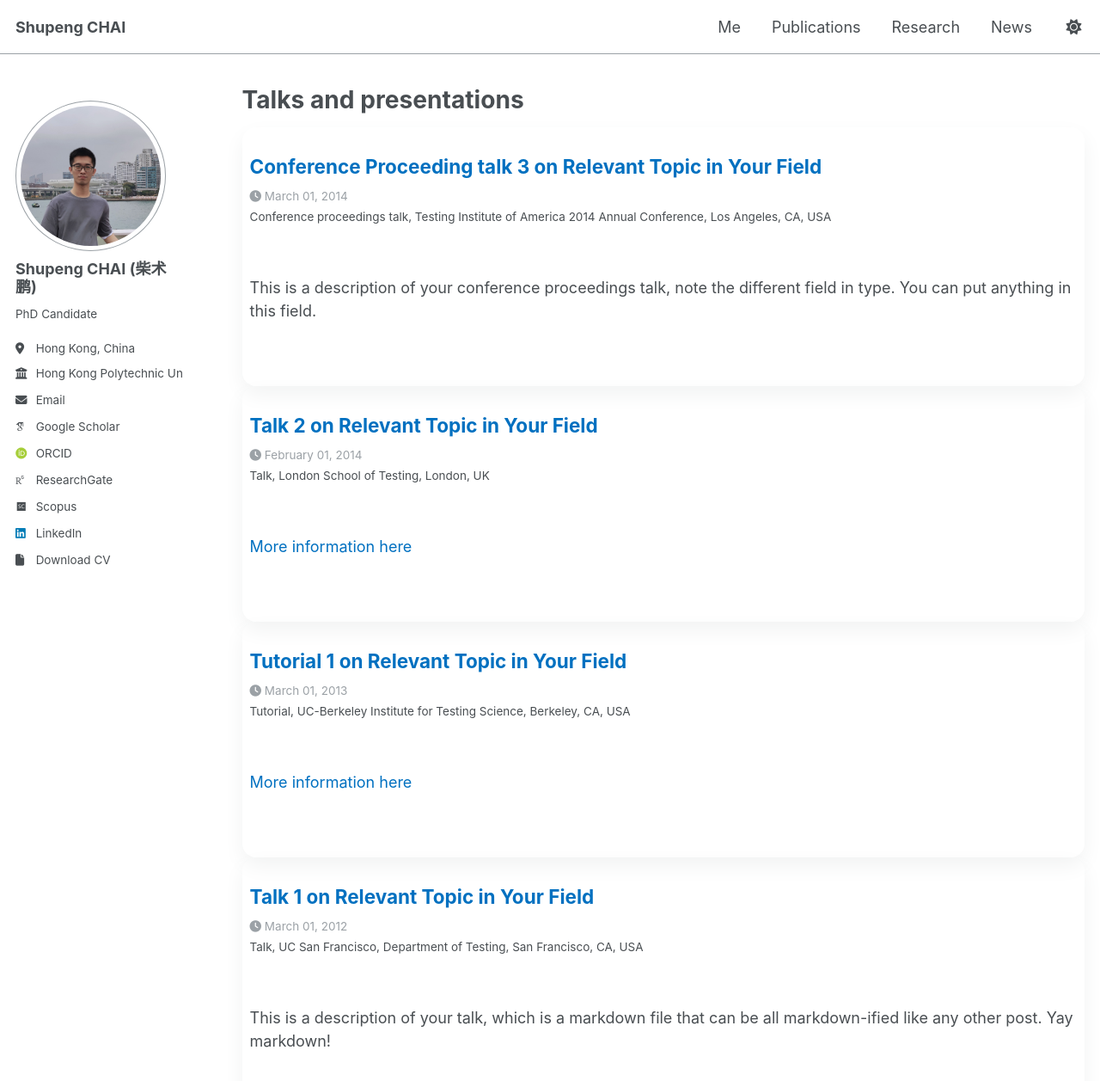
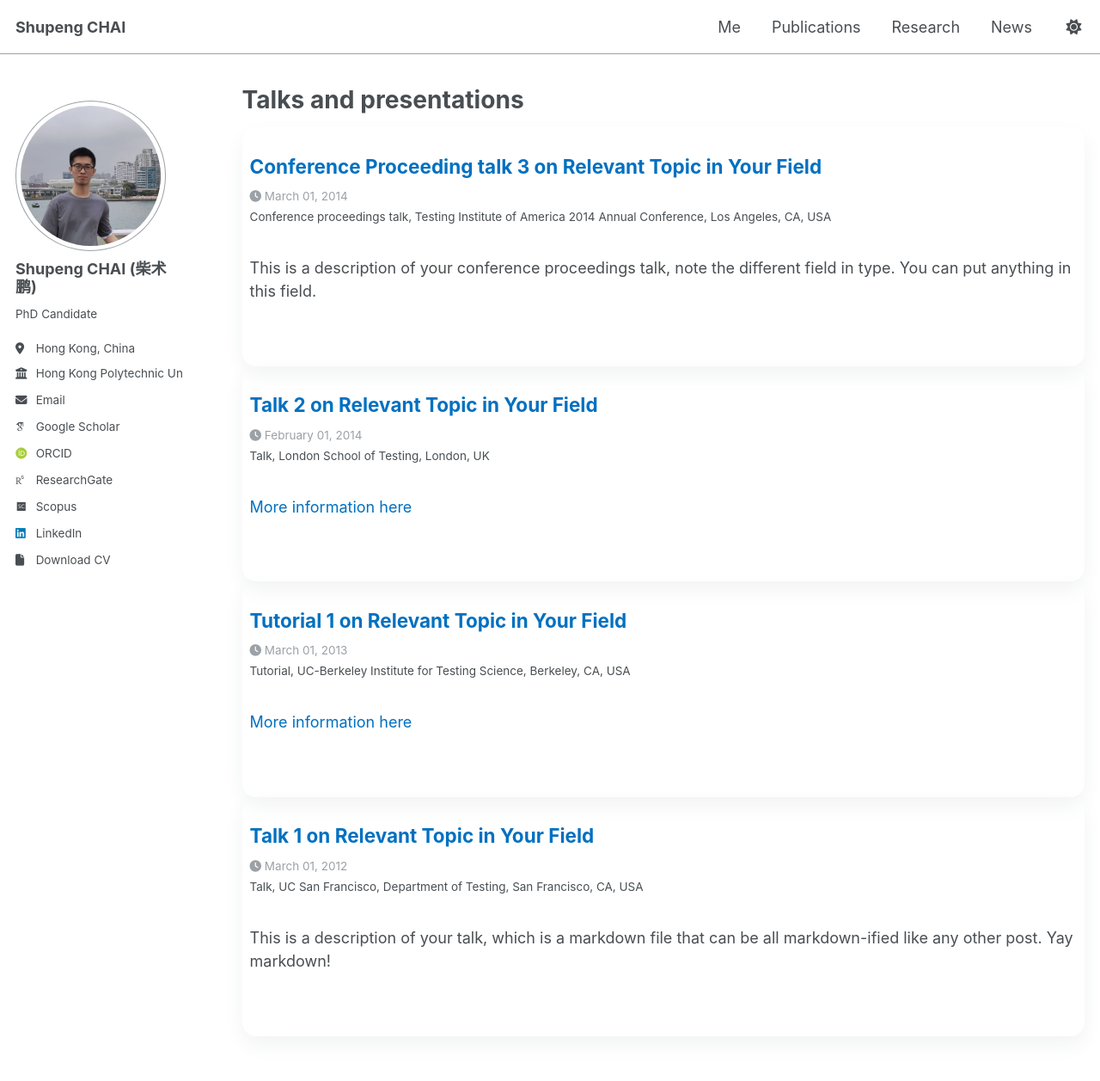
Before and after one commit to spchai/spchai.github.io, a Jekyll site: the page built from _pages/talks.html, in a window 1280 px wide and 1400 px high. Shown: the top 1257 px of the window at 86% size. Built offline with Jekyll 4.4.1, drawn with Linux system fonts in a browser that asks for light colours; some web fonts are replaced.

Commit message:
Update _archive.scss

```diff
--- a/_sass/layout/_archive.scss
+++ b/_sass/layout/_archive.scss
@@ -89,6 +89,10 @@
   }
 }
 
+.archive__item-excerpt:empty {
+  display: none;
+}
+
 .archive__item-teaser {
   margin-top: 0.5em;
   border-radius: $border-radius;
@@ -118,13 +122,11 @@
   gap: 10px;
   align-items: start;
 
-  /* 平板端：2列 */
   @media (max-width: 1024px) {
     grid-template-columns: repeat(2, 1fr);
     gap: 15px;
   }
 
-  /* 手机端：1列 */
   @media (max-width: 768px) {
     grid-template-columns: 1fr;
     gap: 12px;
@@ -132,7 +134,6 @@
     margin: 0 auto;
   }
 
-  /* 小手机端优化 */
   @media (max-width: 480px) {
     gap: 10px;
     max-width: 100%;
```
